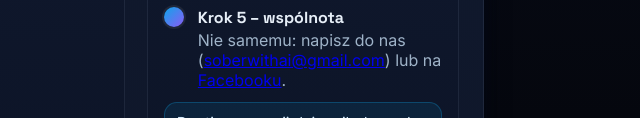
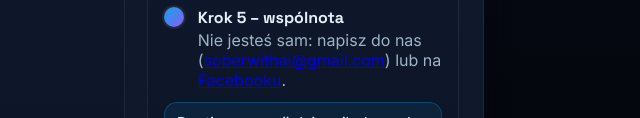
Before and after one commit to modakatowice-sketch/soberwithai, a plain HTML site: page about.html in a window 1280 px wide. Shown: the part 682-800 px from the top of the page, 638-1278 px from the left. Drawn offline with Linux system fonts and the light colour scheme.

Commit message:
Update about.html

```diff
--- a/about.html
+++ b/about.html
@@ -194,7 +194,7 @@
               <div class="dot"></div>
               <div>
                 <h4>Krok 5 – wspólnota</h4>
-                <p>Nie samemu: napisz do nas (<a href="mailto:soberwithai@gmail.com">soberwithai@gmail.com</a>) lub na <a href="https://www.facebook.com/profile.php?id=61579408678645" target="_blank" rel="noopener">Facebooku</a>.</p>
+                <p>Nie jesteś sam: napisz do nas (<a href="mailto:soberwithai@gmail.com">soberwithai@gmail.com</a>) lub na <a href="https://www.facebook.com/profile.php?id=61579408678645" target="_blank" rel="noopener">Facebooku</a>.</p>
               </div>
             </div>
           </div>
```
